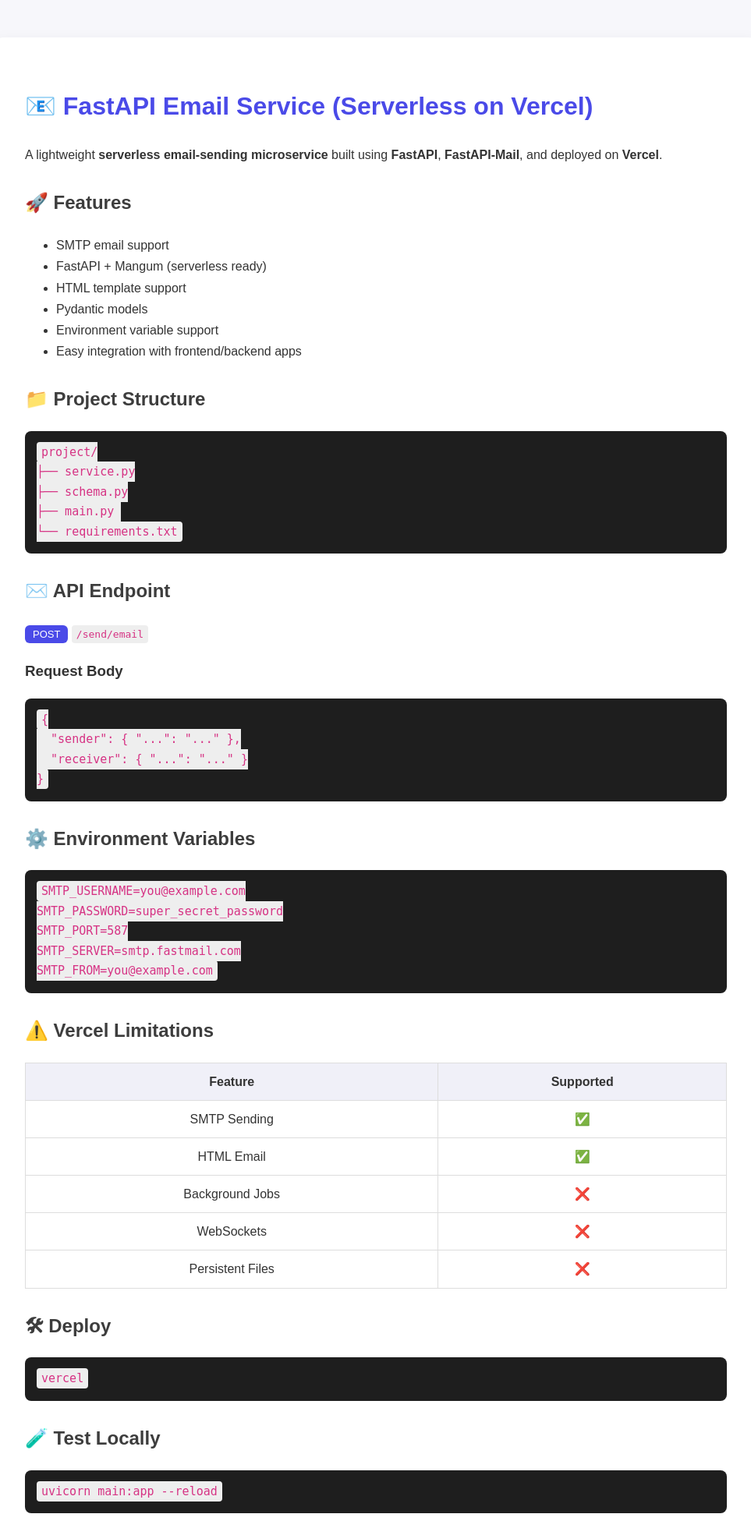
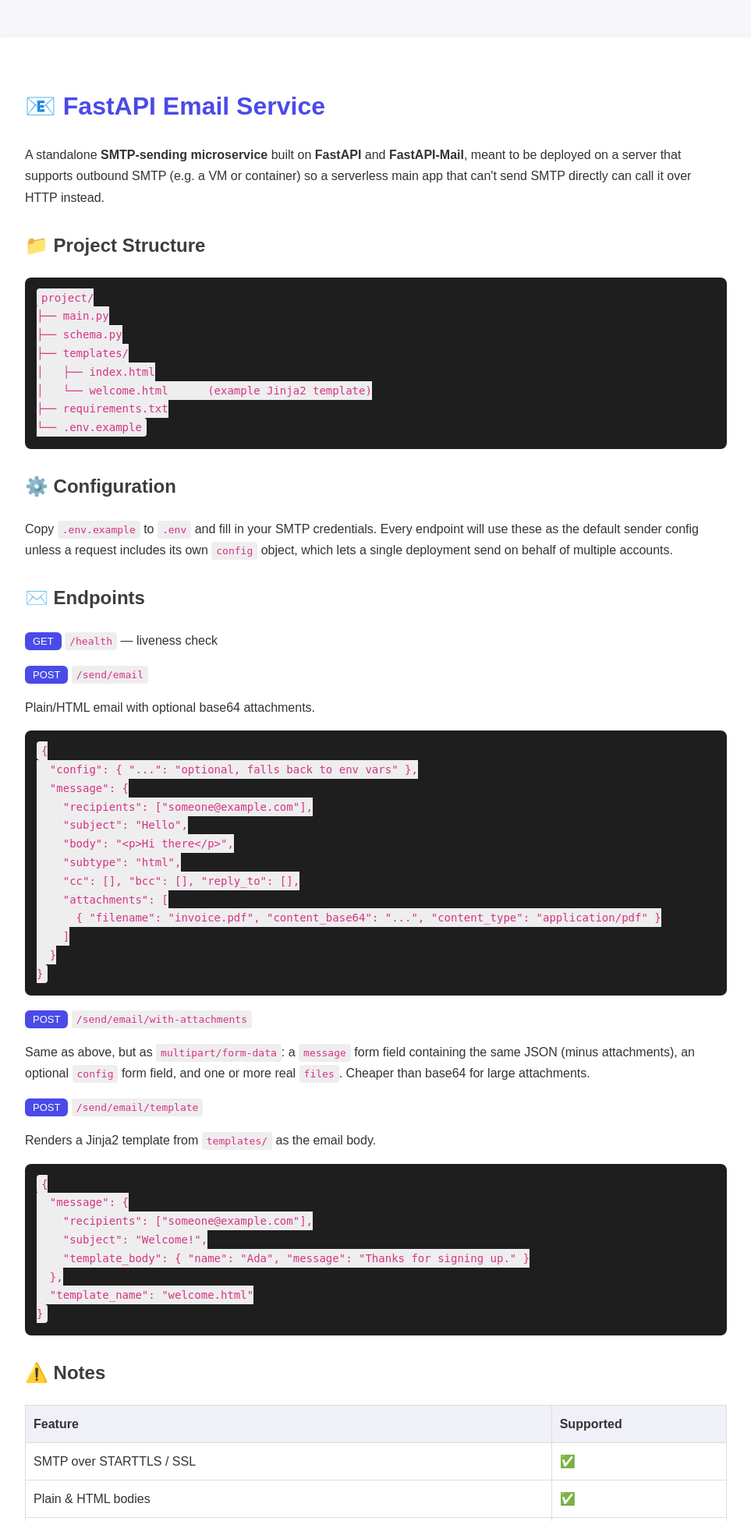
Before and after one commit to UmarBelloKanwa/FastMail, a FastAPI app: page / in a window 1280 px wide. Shown: the top 1951 px of the page at 78% size, without its empty margins (158-1121 px from the left). Run offline with FastAPI, Linux system fonts and the light colour scheme.

Commit message:
Refactor FastAPI-Mail service: enhance email handling, add new endpoints, and improve schema definitions

```diff
--- a/main.py
+++ b/main.py
@@ -1,31 +1,316 @@
-from fastapi import FastAPI, Request
-from fastapi.responses import HTMLResponse
+import base64
+import json
+import os
+from io import BytesIO
+from pathlib import Path
+from typing import List, Optional
+
+from dotenv import load_dotenv
+from fastapi import FastAPI, File, Form, HTTPException, Request, UploadFile
+from fastapi.middleware.cors import CORSMiddleware
+from fastapi.responses import HTMLResponse, JSONResponse
+from fastapi_mail import ConnectionConfig, FastMail, MessageSchema, MessageType
+from fastapi_mail.errors import ConnectionErrors
+from starlette.datastructures import Headers
 from starlette.templating import Jinja2Templates
-from fastapi_mail import FastMail, MessageSchema, ConnectionConfig
-from schema import SendEmailRequest
 
-templates = Jinja2Templates(directory="templates")
+from schema import (
+    ConnectionConfigIn,
+    MessageIn,
+    SendEmailRequest,
+    SendEmailResponse,
+    SendTemplateEmailRequest,
+    TemplateMessageIn,
+)
 
-app = FastAPI()
+load_dotenv()
 
+BASE_DIR = Path(__file__).resolve().parent
+TEMPLATE_FOLDER = BASE_DIR / "templates"
+
+templates = Jinja2Templates(directory=str(TEMPLATE_FOLDER))
+
+app = FastAPI(
+    title="FastAPI-Mail Service",
+    description="A standalone SMTP-sending microservice exposing the full "
+    "capability of fastapi-mail over HTTP, for deployment on a server that "
+    "supports outbound SMTP.",
+    version="2.0.0",
+)
+
+# Allow this service to be called from a different origin (your main server).
+app.add_middleware(
+    CORSMiddleware,
+    allow_origins=os.getenv("CORS_ALLOW_ORIGINS", "*").split(","),
+    allow_credentials=True,
+    allow_methods=["*"],
+    allow_headers=["*"],
+)
+
+
+# --------------------------------------------------------------------------- #
+# Connection config resolution
+# --------------------------------------------------------------------------- #
+
+def _env_config() -> ConnectionConfig:
+    """Build a ConnectionConfig from environment variables (recommended:
+    keeps SMTP credentials out of every request body)."""
+    required = ["MAIL_USERNAME", "MAIL_PASSWORD", "MAIL_FROM", "MAIL_SERVER"]
+    missing = [key for key in required if not os.getenv(key)]
+    if missing:
+        raise HTTPException(
+            status_code=500,
+            detail=(
+                "No 'config' was supplied in the request and the server is "
+                f"missing required environment variables: {', '.join(missing)}. "
+                "Either set these in your .env, or pass a 'config' object "
+                "in the request body."
+            ),
+        )
+    return ConnectionConfig(
+        MAIL_USERNAME=os.environ["MAIL_USERNAME"],
+        MAIL_PASSWORD=os.environ["MAIL_PASSWORD"],
+        MAIL_FROM=os.environ["MAIL_FROM"],
+        MAIL_PORT=int(os.getenv("MAIL_PORT", 587)),
+        MAIL_SERVER=os.environ["MAIL_SERVER"],
+        MAIL_FROM_NAME=os.getenv("MAIL_FROM_NAME"),
+        MAIL_STARTTLS=os.getenv("MAIL_STARTTLS", "True") == "True",
+        MAIL_SSL_TLS=os.getenv("MAIL_SSL_TLS", "False") == "True",
+        USE_CREDENTIALS=os.getenv("USE_CREDENTIALS", "True") == "True",
+        VALIDATE_CERTS=os.getenv("VALIDATE_CERTS", "True") == "True",
+        TIMEOUT=int(os.getenv("MAIL_TIMEOUT", 60)),
+        MAIL_DEBUG=int(os.getenv("MAIL_DEBUG", 0)),
+        SUPPRESS_SEND=int(os.getenv("SUPPRESS_SEND", 0)),
+        TEMPLATE_FOLDER=TEMPLATE_FOLDER,
+    )
+
+
+def resolve_config(config_in: Optional[ConnectionConfigIn]) -> ConnectionConfig:
+    if config_in is None:
+        return _env_config()
+    return ConnectionConfig(
+        **config_in.model_dump(),
+        TEMPLATE_FOLDER=TEMPLATE_FOLDER,
+    )
+
+
+# --------------------------------------------------------------------------- #
+# Helpers
+# --------------------------------------------------------------------------- #
+
+def build_attachments(message_in: MessageIn) -> List[dict]:
+    """Turn base64 AttachmentIn entries into the (UploadFile, meta) shape
+    fastapi-mail expects."""
+    attachments = []
+    for att in message_in.attachments:
+        try:
+            raw = base64.b64decode(att.content_base64)
+        except Exception as exc:
+            raise HTTPException(
+                status_code=422,
+                detail=f"Attachment '{att.filename}' is not valid base64: {exc}",
+            )
+
+        headers = None
+        if att.content_type:
+            headers = Headers({"content-type": att.content_type})
+
+        upload = UploadFile(filename=att.filename, file=BytesIO(raw), headers=headers)
+
+        meta = {}
+        if att.content_type and "/" in att.content_type:
+            mime_type, mime_subtype = att.content_type.split("/", 1)
+            meta["mime_type"] = mime_type
+            meta["mime_subtype"] = mime_subtype
+        if att.headers:
+            meta["headers"] = att.headers
+
+        attachments.append({"file": upload, **meta} if meta else upload)
+
+    return attachments
+
+
+def to_message_schema(message_in: MessageIn) -> MessageSchema:
+    return MessageSchema(
+        recipients=message_in.recipients,
+        subject=message_in.subject,
+        body=message_in.body,
+        alternative_body=message_in.alternative_body,
+        subtype=MessageType(message_in.subtype.value),
+        multipart_subtype=message_in.multipart_subtype.value,
+        cc=message_in.cc,
+        bcc=message_in.bcc,
+        reply_to=message_in.reply_to,
+        from_email=message_in.from_email,
+        from_name=message_in.from_name,
+        charset=message_in.charset,
+        headers=message_in.headers,
+        attachments=build_attachments(message_in),
+    )
+
+
+# --------------------------------------------------------------------------- #
+# Routes
+# --------------------------------------------------------------------------- #
 
 @app.get("/", response_class=HTMLResponse)
 async def home(request: Request):
-    return templates.TemplateResponse("index.html", {"request": request})
+    return templates.TemplateResponse(request, "index.html")
 
-@app.post("/send/email")
-async def send(payload: SendEmailRequest):
-    config = ConnectionConfig(**payload.config.model_dump())
-    message = MessageSchema(**payload.message.model_dump())
+
+@app.get("/health")
+async def health():
+    return {"status": "ok"}
+
+
+@app.post("/send/email", response_model=SendEmailResponse)
+async def send_email(payload: SendEmailRequest):
+    """
+    Send an email with a plain/html body and optional base64-encoded
+    attachments. If 'config' is omitted, the server's MAIL_* environment
+    variables are used.
+    """
+    config = resolve_config(payload.config)
+    message = to_message_schema(payload.message)
 
     fm = FastMail(config)
-    await fm.send_message(message)
+    try:
+        await fm.send_message(message)
+    except ConnectionErrors as exc:
+        raise HTTPException(status_code=502, detail=f"SMTP connection failed: {exc}")
+    except Exception as exc:
+        raise HTTPException(status_code=500, detail=f"Failed to send email: {exc}")
 
-    return {
-        "message": "Email has been sent",
-        "recipients": payload.message.recipients
-    }
+    return SendEmailResponse(
+        message="Email has been sent",
+        recipients=payload.message.recipients,
+        cc=payload.message.cc,
+        bcc=payload.message.bcc,
+    )
+
+
+@app.post("/send/email/with-attachments", response_model=SendEmailResponse)
+async def send_email_with_attachments(
+    message: str = Form(
+        ..., description="JSON-encoded body matching the MessageIn schema (minus attachments)"
+    ),
+    config: Optional[str] = Form(
+        None, description="Optional JSON-encoded ConnectionConfigIn. Omit to use server env vars."
+    ),
+    files: List[UploadFile] = File(
+        default=[], description="Real file attachments, sent as multipart/form-data"
+    ),
+):
+    """
+    Same as /send/email, but takes real file uploads for attachments
+    instead of base64, which is cheaper for large files.
+    """
+    try:
+        message_data = json.loads(message)
+    except json.JSONDecodeError as exc:
+        raise HTTPException(status_code=422, detail=f"'message' is not valid JSON: {exc}")
+    message_data.pop("attachments", None)
+    message_in = MessageIn(**message_data)
+
+    config_in = None
+    if config:
+        try:
+            config_in = ConnectionConfigIn(**json.loads(config))
+        except json.JSONDecodeError as exc:
+            raise HTTPException(status_code=422, detail=f"'config' is not valid JSON: {exc}")
+
+    resolved_config = resolve_config(config_in)
+
+    message_schema = MessageSchema(
+        recipients=message_in.recipients,
+        subject=message_in.subject,
+        body=message_in.body,
+        alternative_body=message_in.alternative_body,
+        subtype=MessageType(message_in.subtype.value),
+        multipart_subtype=message_in.multipart_subtype.value,
+        cc=message_in.cc,
+        bcc=message_in.bcc,
+        reply_to=message_in.reply_to,
+        from_email=message_in.from_email,
+        from_name=message_in.from_name,
+        charset=message_in.charset,
+        headers=message_in.headers,
+        attachments=list(files),
+    )
+
+    fm = FastMail(resolved_config)
+    try:
+        await fm.send_message(message_schema)
+    except ConnectionErrors as exc:
+        raise HTTPException(status_code=502, detail=f"SMTP connection failed: {exc}")
+    except Exception as exc:
+        raise HTTPException(status_code=500, detail=f"Failed to send email: {exc}")
+
+    return SendEmailResponse(
+        message="Email has been sent",
+        recipients=message_in.recipients,
+        cc=message_in.cc,
+        bcc=message_in.bcc,
+    )
+
+
+@app.post("/send/email/template", response_model=SendEmailResponse)
+async def send_templated_email(payload: SendTemplateEmailRequest):
+    """
+    Render a Jinja2 template from the server's TEMPLATE_FOLDER
+    ('templates/' next to main.py) and send it as the email body.
+    template_name must match a file in that folder, e.g. 'welcome.html'.
+    """
+    config = resolve_config(payload.config)
+    message_in: TemplateMessageIn = payload.message
+
+    template_path = TEMPLATE_FOLDER / payload.template_name
+    if not template_path.is_file():
+        raise HTTPException(
+            status_code=404,
+            detail=f"Template '{payload.template_name}' not found in {TEMPLATE_FOLDER}",
+        )
+
+    message = MessageSchema(
+        recipients=message_in.recipients,
+        subject=message_in.subject,
+        subtype=MessageType(message_in.subtype.value),
+        multipart_subtype=message_in.multipart_subtype.value,
+        cc=message_in.cc,
+        bcc=message_in.bcc,
+        reply_to=message_in.reply_to,
+        from_email=message_in.from_email,
+        from_name=message_in.from_name,
+        charset=message_in.charset,
+        headers=message_in.headers,
+        template_body=message_in.template_body,
+    )
+
+    fm = FastMail(config)
+    try:
+        await fm.send_message(message, template_name=payload.template_name)
+    except ConnectionErrors as exc:
+        raise HTTPException(status_code=502, detail=f"SMTP connection failed: {exc}")
+    except Exception as exc:
+        raise HTTPException(status_code=500, detail=f"Failed to send email: {exc}")
+
+    return SendEmailResponse(
+        message="Templated email has been sent",
+        recipients=message_in.recipients,
+        cc=message_in.cc,
+        bcc=message_in.bcc,
+    )
+
+
+@app.exception_handler(HTTPException)
+async def http_exception_handler(request: Request, exc: HTTPException):
+    return JSONResponse(
+        status_code=exc.status_code,
+        content={"error": exc.detail, "detail": exc.detail},
+    )
+
 
 if __name__ == "__main__":
     import uvicorn
-    uvicorn.run("main:app", host="0.0.0.0", port=5001, reload=True)
+
+    uvicorn.run("main:app", host="0.0.0.0", port=int(os.getenv("PORT", 5001)), reload=True)
--- a/requirements.txt
+++ b/requirements.txt
@@ -28,6 +28,7 @@ pydantic==2.12.5
 pydantic-settings==2.12.0
 pydantic_core==2.41.5
 Pygments==2.19.2
+pydantic[email]>=2.5.0
 python-dotenv==1.2.1
 python-multipart==0.0.20
 PyYAML==6.0.3
--- a/templates/index.html
+++ b/templates/index.html
@@ -1,4 +1,4 @@
-<!DOCTYPE html>
+<!doctype html>
 <html lang="en">
   <head>
     <meta charset="UTF-8" />
@@ -31,7 +31,7 @@
         padding: 15px;
         border-radius: 8px;
         overflow-x: auto;
-            font-size: 15px;
+        font-size: 14px;
       }
       .container {
         max-width: 900px;
@@ -39,7 +39,7 @@
         background: white;
         padding: 40px;
         border-radius: 12px;
-            box-shadow: 0px 4px 20px rgba(0,0,0,0.05);
+        box-shadow: 0px 4px 20px rgba(0, 0, 0, 0.05);
       }
       .badge {
         background: #4a4ae8;
@@ -53,10 +53,11 @@
         border-collapse: collapse;
         margin-top: 12px;
       }
-        th, td {
+      th,
+      td {
         border: 1px solid #ddd;
         padding: 10px;
-            text-align: center;
+        text-align: left;
       }
       th {
         background: #f0f0f8;
@@ -65,69 +66,125 @@
   </head>
   <body>
     <div class="container">
-
-<h1>📧 FastAPI Email Service (Serverless on Vercel)</h1>
-
+      <h1>📧 FastAPI Email Service</h1>
       <p>
-A lightweight <strong>serverless email-sending microservice</strong> built using
-<b>FastAPI</b>, <b>FastAPI-Mail</b>, and deployed on <b>Vercel</b>.
+        A standalone <strong>SMTP-sending microservice</strong> built on
+        <b>FastAPI</b> and <b>FastAPI-Mail</b>, meant to be deployed on a server
+        that supports outbound SMTP (e.g. a VM or container) so a serverless
+        main app that can't send SMTP directly can call it over HTTP instead.
       </p>
-
-<h2>🚀 Features</h2>
-<ul>
-    <li>SMTP email support</li>
-    <li>FastAPI + Mangum (serverless ready)</li>
-    <li>HTML template support</li>
-    <li>Pydantic models</li>
-    <li>Environment variable support</li>
-    <li>Easy integration with frontend/backend apps</li>
-</ul>
 
       <h2>📁 Project Structure</h2>
       <pre><code>project/
-├── service.py
+├── main.py
 ├── schema.py
-├── main.py
-└── requirements.txt
+├── templates/
+│   ├── index.html
+│   └── welcome.html      (example Jinja2 template)
+├── requirements.txt
+└── .env.example
 </code></pre>
 
-<h2>✉️ API Endpoint</h2>
+      <h2>⚙️ Configuration</h2>
+      <p>
+        Copy <code>.env.example</code> to <code>.env</code> and fill in your
+        SMTP credentials. Every endpoint will use these as the default sender
+        config unless a request includes its own <code>config</code> object,
+        which lets a single deployment send on behalf of multiple accounts.
+      </p>
+
+      <h2>✉️ Endpoints</h2>
+
+      <p>
+        <span class="badge">GET</span> <code>/health</code> — liveness check
+      </p>
+
       <p><span class="badge">POST</span> <code>/send/email</code></p>
-
-<h3>Request Body</h3>
+      <p>Plain/HTML email with optional base64 attachments.</p>
       <pre><code>{
-  "sender": { "...": "..." },
-  "receiver": { "...": "..." }
+  "config": { "...": "optional, falls back to env vars" },
+  "message": {
+    "recipients": ["someone@example.com"],
+    "subject": "Hello",
+    "body": "&lt;p&gt;Hi there&lt;/p&gt;",
+    "subtype": "html",
+    "cc": [], "bcc": [], "reply_to": [],
+    "attachments": [
+      { "filename": "invoice.pdf", "content_base64": "...", "content_type": "application/pdf" }
+    ]
+  }
 }
 </code></pre>
 
-<h2>⚙️ Environment Variables</h2>
-<pre><code>SMTP_USERNAME=you@example.com
-SMTP_PASSWORD=super_secret_password
-SMTP_PORT=587
-SMTP_SERVER=smtp.fastmail.com
-SMTP_FROM=you@example.com
+      <p>
+        <span class="badge">POST</span>
+        <code>/send/email/with-attachments</code>
+      </p>
+      <p>
+        Same as above, but as <code>multipart/form-data</code>: a
+        <code>message</code>
+        form field containing the same JSON (minus attachments), an optional
+        <code>config</code> form field, and one or more real <code>files</code>.
+        Cheaper than base64 for large attachments.
+      </p>
+
+      <p><span class="badge">POST</span> <code>/send/email/template</code></p>
+      <p>
+        Renders a Jinja2 template from <code>templates/</code> as the email
+        body.
+      </p>
+      <pre><code>{
+  "message": {
+    "recipients": ["someone@example.com"],
+    "subject": "Welcome!",
+    "template_body": { "name": "Ada", "message": "Thanks for signing up." }
+  },
+  "template_name": "welcome.html"
+}
 </code></pre>
 
-<h2>⚠️ Vercel Limitations</h2>
+      <h2>⚠️ Notes</h2>
       <table>
-<tr><th>Feature</th><th>Supported</th></tr>
-<tr><td>SMTP Sending</td><td>✅</td></tr>
-<tr><td>HTML Email</td><td>✅</td></tr>
-<tr><td>Background Jobs</td><td>❌</td></tr>
-<tr><td>WebSockets</td><td>❌</td></tr>
-<tr><td>Persistent Files</td><td>❌</td></tr>
+        <tr>
+          <th>Feature</th>
+          <th>Supported</th>
+        </tr>
+        <tr>
+          <td>SMTP over STARTTLS / SSL</td>
+          <td>✅</td>
+        </tr>
+        <tr>
+          <td>Plain &amp; HTML bodies</td>
+          <td>✅</td>
+        </tr>
+        <tr>
+          <td>CC / BCC / Reply-To</td>
+          <td>✅</td>
+        </tr>
+        <tr>
+          <td>Custom headers</td>
+          <td>✅</td>
+        </tr>
+        <tr>
+          <td>Attachments (base64 or multipart)</td>
+          <td>✅</td>
+        </tr>
+        <tr>
+          <td>Jinja2 templated emails</td>
+          <td>✅</td>
+        </tr>
+        <tr>
+          <td>Per-request sender config (multi-tenant)</td>
+          <td>✅</td>
+        </tr>
       </table>
 
-<h2>🛠 Deploy</h2>
-<pre><code>vercel</code></pre>
-
-<h2>🧪 Test Locally</h2>
-<pre><code>uvicorn main:app --reload</code></pre>
+      <h2>🛠 Run</h2>
+      <pre><code>pip install -r requirements.txt
+uvicorn main:app --host 0.0.0.0 --port 5001 --reload</code></pre>
 
       <h2>📝 License</h2>
       <p>MIT — free to use, modify, and deploy.</p>
-
     </div>
   </body>
 </html>
```
Also changed, not shown: schema.py (+156 -14 lines), templates/welcome.html (added, +8 -0 lines). Lines whose indentation alone changed are shown as unchanged.
